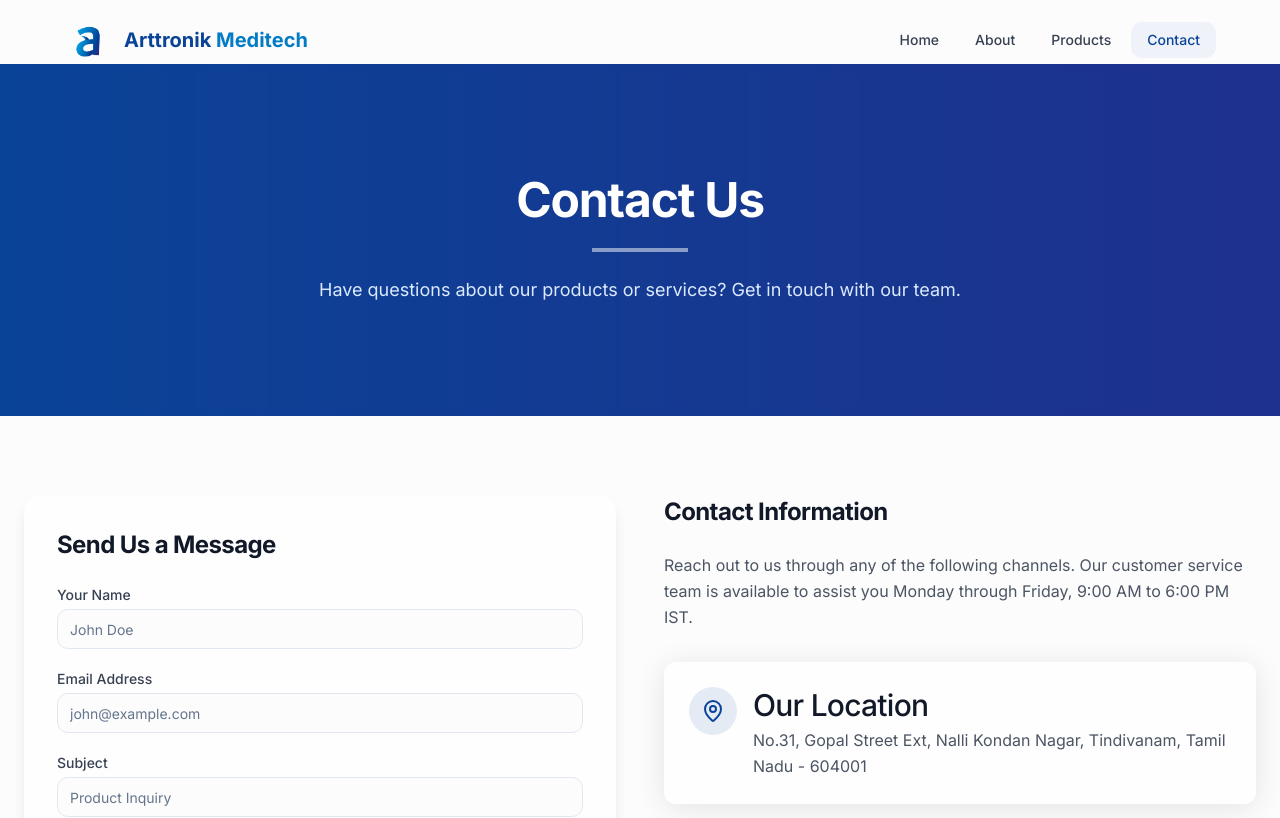
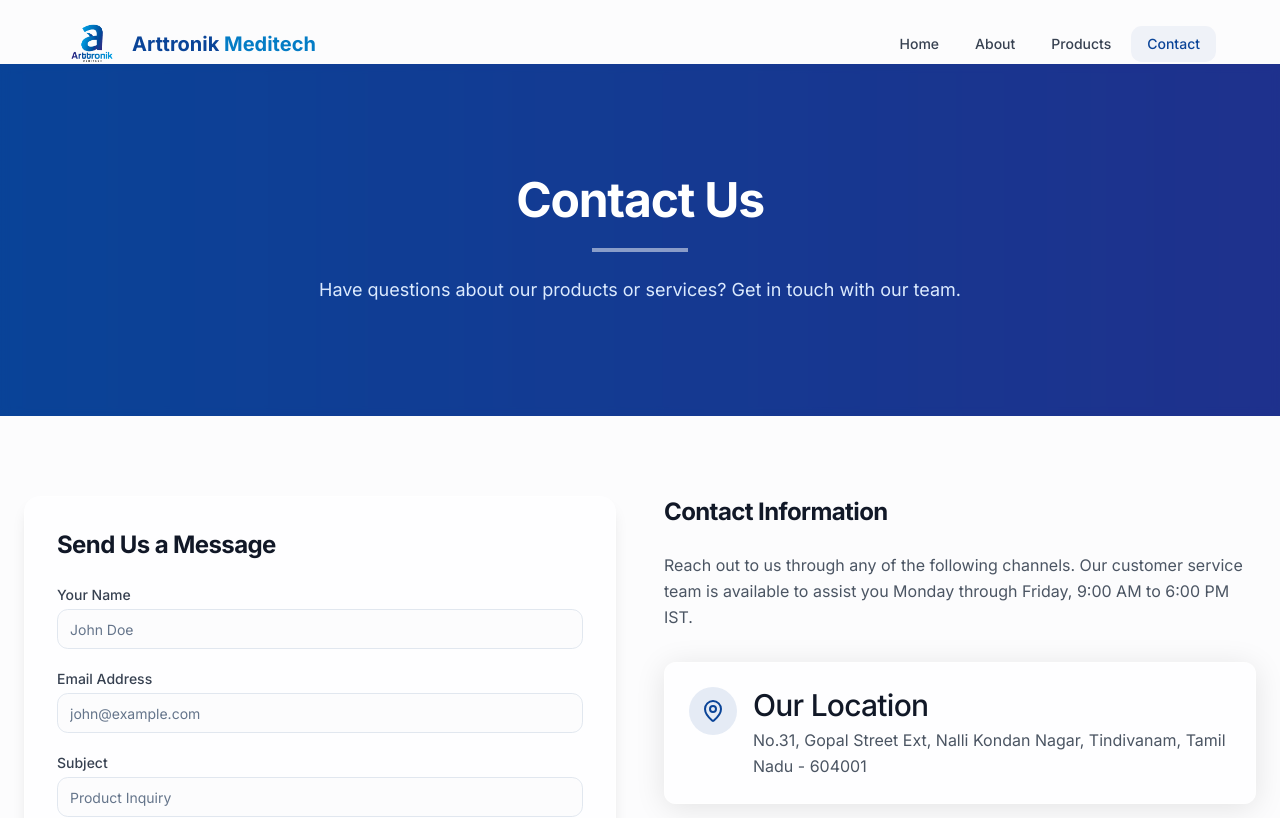
Before and after one commit to kishorekumargb/arttronik, a React (Vite) app: page /contact in a window 1280 px wide. Shown: the top 818 px of the page. Built offline with nearby package versions, Linux system fonts and the light colour scheme.

Commit message:
Replace existing logo image
Replaced the current logo image with a new one.

```diff
--- a/src/components/ui/AnimatedLogo.tsx
+++ b/src/components/ui/AnimatedLogo.tsx
@@ -15,13 +15,13 @@ const AnimatedLogo: React.FC = () => {
         whileTap={{ scale: 0.95 }}
       >
         <motion.div
-          className="w-12 h-12 flex items-center justify-center mr-3" // Increased from w-10 h-10 to w-12 h-12
+          className="w-14 h-14 flex items-center justify-center mr-3" // Increased from w-12 h-12 to w-14 h-14
           initial={{ rotate: -10, scale: 0.9 }}
           animate={{ rotate: 0, scale: 1 }}
           transition={{ duration: 0.8, ease: [0.16, 1, 0.3, 1] }}
         >
           <img
-            src="/lovable-uploads/d15b3a59-c901-4fbd-962f-5c7aeca834e9.png"
+            src="/lovable-uploads/68e5bf78-d5cb-4ce4-8505-698b3a428ba0.png"
             alt="Arttronik Logo"
             className="w-full h-full object-contain"
           />
@@ -32,7 +32,7 @@ const AnimatedLogo: React.FC = () => {
           transition={{ duration: 0.8, delay: 0.2, ease: [0.16, 1, 0.3, 1] }}
         >
           <span className="font-bold text-arttronik-primary text-xl">Arttronik</span>
-          <span className="font-bold text-arttronik-light text-xl"> Meditech</span> {/* Changed from font-medium to font-bold for consistency */}
+          <span className="font-bold text-arttronik-light text-xl"> Meditech</span>
         </motion.div>
       </motion.div>
     </Link>
```
Also changed, not shown: public/lovable-uploads/68e5bf78-d5cb-4ce4-8505-698b3a428ba0.png (added).
